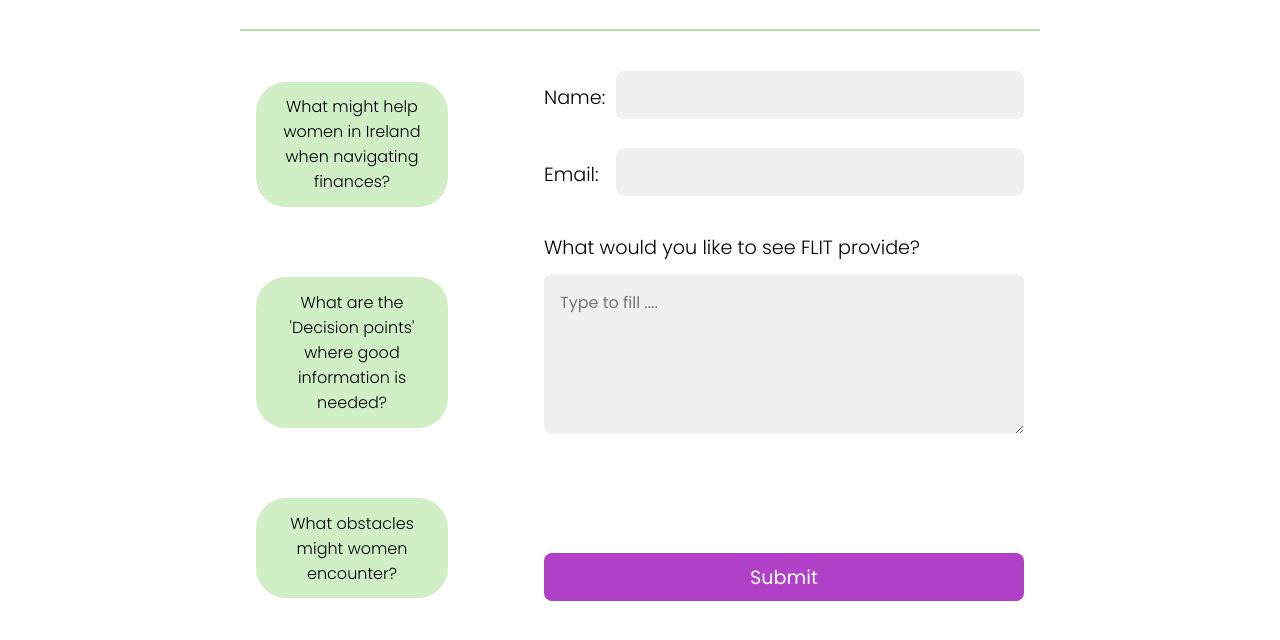
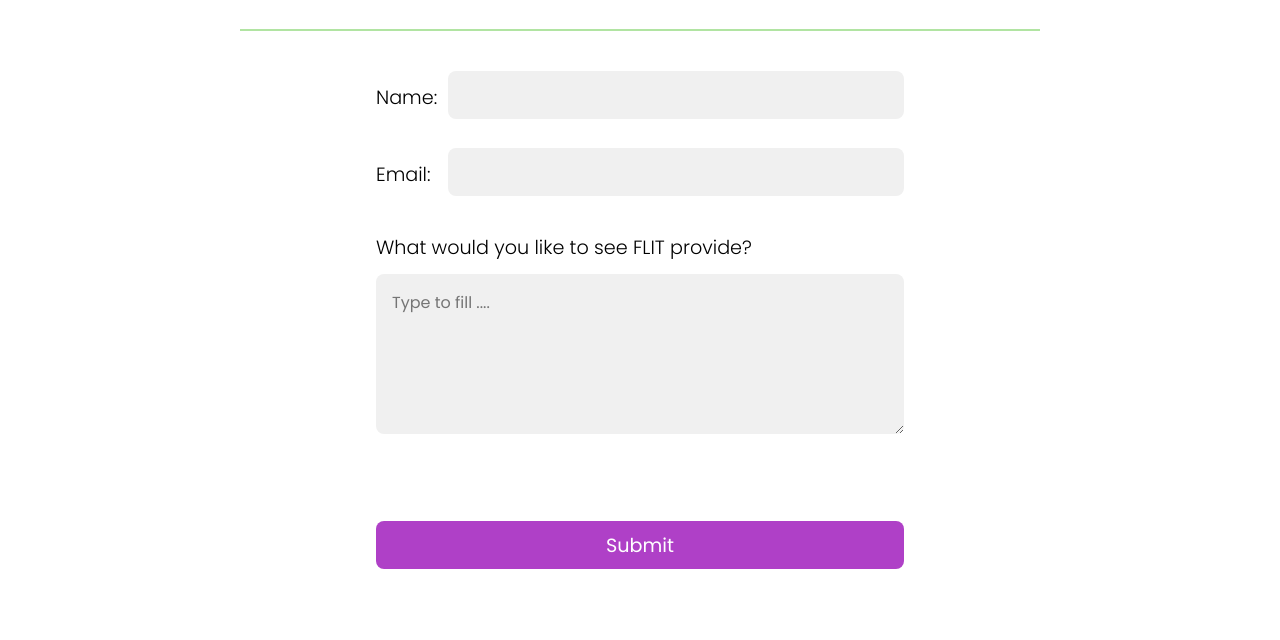
Before and after one commit to AllSkills-tech/FLIT-placeholder, a plain HTML site: page contact.html in a window 1280 px wide. Shown: the part 226-866 px from the top of the page. Drawn offline with nearby package versions, Linux system fonts and the light colour scheme.

Commit message:
FEAT: Remove contact prompt questions

```diff
--- a/assets/css/style.css
+++ b/assets/css/style.css
@@ -612,6 +612,7 @@ header {
   margin-bottom: 2rem;
   margin-top: 1.5rem;
   padding: 1rem;
+  max-width: 35rem;
 }
 
 .input-and-label {
@@ -676,15 +677,6 @@ textarea {
   font-size: 0.9rem;
 }
 
-.contact-question {
-  display: none;
-  background-color: var(--pastel-green-2);
-  padding: 0.8rem;
-  border-radius: 30px;
-  width: 12rem;
-  text-align: center;
-}
-
 @media screen and (min-width:576px) {
   .response-container {
     font-size: 1rem;
@@ -702,30 +694,3 @@ textarea {
     min-height: 4rem;
   }
 }
-
-@media screen and (min-width:768px){
-  .form-plus-container {
-    width: 95vw;
-    max-width: 50rem;
-    display: flex;
-    justify-content: space-between;
-  }
-  .form-container {
-    width: 70%;
-    max-width: 35rem;
-  }
-  .question-container {
-    margin-right: 4rem;
-    padding: 1rem;
-    display: flex;
-    flex-direction: column;
-    justify-content: space-around;
-  }
-  .contact-question {
-    display: block;
-  }
-  .response-container {
-    font-size: 1.2rem;
-    min-height: 6rem;
-  }
-}
--- a/contact.html
+++ b/contact.html
@@ -84,17 +84,6 @@
     </div>
     <div class="title-main-divide"></div>
     <div class="form-plus-container">
-      <div class="question-container">
-        <div class="contact-question question-1">
-          <p>What might help women in Ireland when navigating finances?</p>
-        </div>
-        <div class="contact-question question-2">
-          <p>What are the 'Decision points' where good information is needed?</p>
-        </div>
-        <div class="contact-question question-3">
-          <p>What obstacles might women encounter?</p>
-        </div>
-      </div>
       <div class="form-container">
         <form id="contact-form">
 
```
